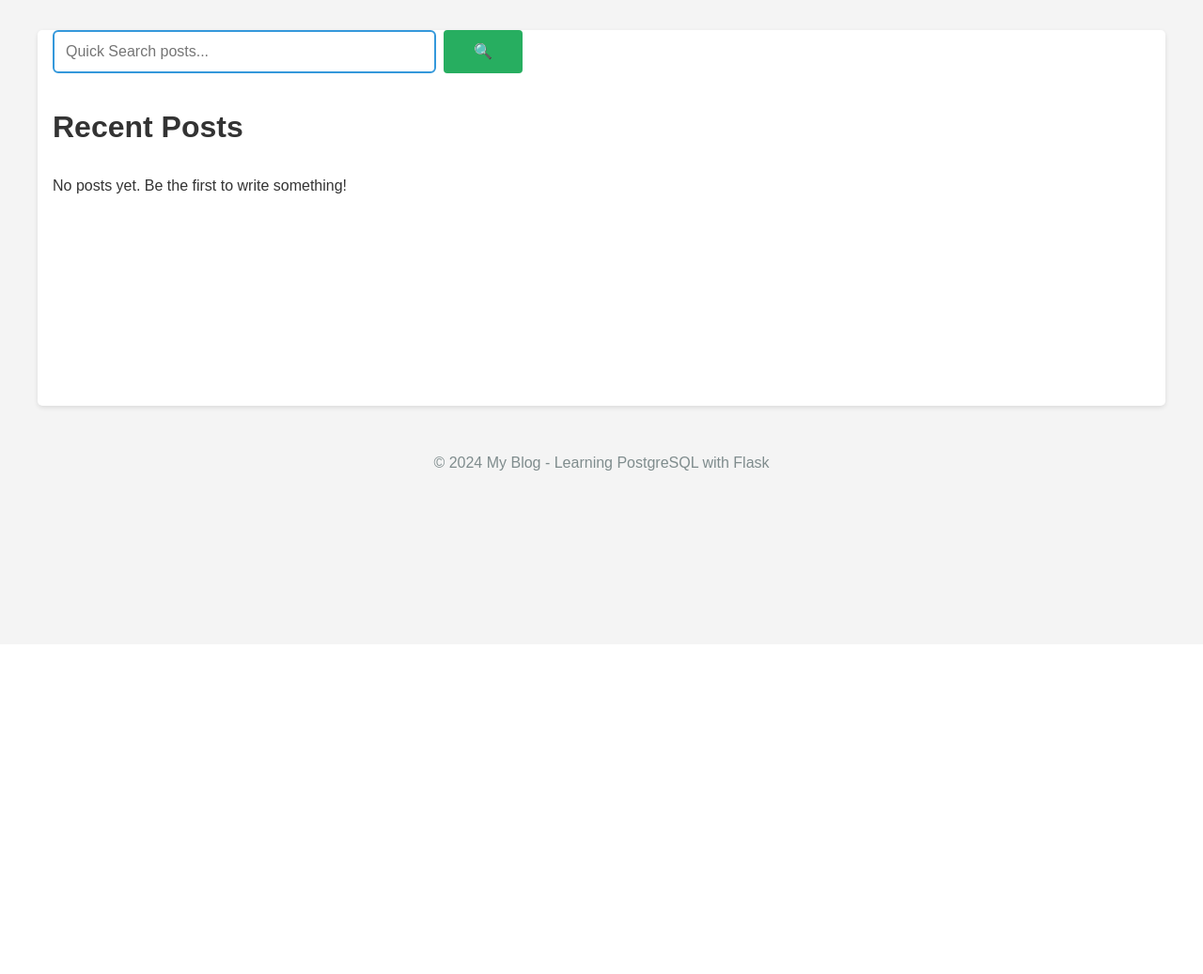
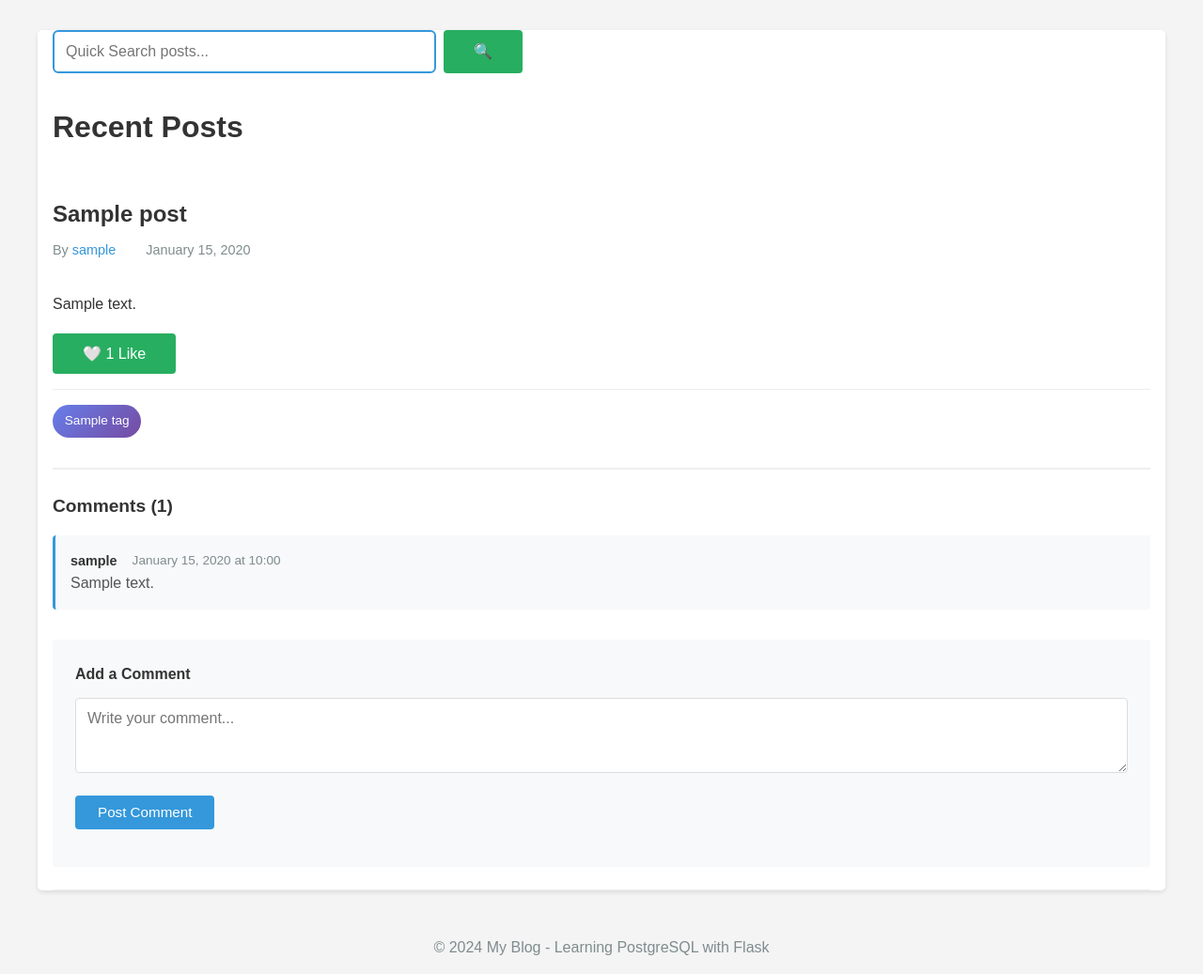
Before and after one commit to stevebiczyk/flask-blog-app, a Flask app: page / in a window 1280 px wide. Shown: the part 114-1151 px from the top of the page at 94% size. Before the commit the page ends 615 px from the top, so only its background shows below. Run offline with Flask 3, Linux system fonts and the light colour scheme; a database or web service that is not in the repository returns one stand-in record (values such as "Sample title"); some libraries are stand-ins or nearby versions.

Commit message:
added likes route and bp to app.py, created likes script in index.html

```diff
--- a/app.py
+++ b/app.py
@@ -4,6 +4,7 @@ from routes.users import users_bp
 from routes.posts import posts_bp
 from routes.comments import comments_bp
 from routes.tags import tags_bp
+from routes.likes import likes_bp
 import os
 from dotenv import load_dotenv
 import markdown as md
@@ -20,6 +21,7 @@ app.register_blueprint(users_bp, url_prefix='/api')
 app.register_blueprint(posts_bp, url_prefix='/api')
 app.register_blueprint(comments_bp, url_prefix='/api')
 app.register_blueprint(tags_bp, url_prefix='/api')
+app.register_blueprint(likes_bp, url_prefix='/api')
 
 @app.template_filter('markdown')
 def markdown_filter(text):
@@ -32,7 +34,7 @@ def home():
         conn = get_db_connection()
         cur = conn.cursor()
 
-        # Get all posts with user information
+        # Get all posts with user information and like counts
         cur.execute('''
             SELECT
                 posts.id,
@@ -41,15 +43,30 @@ def home():
                 posts.created_at,
                 users.username,
                 users.id as user_id
+                COUNT(DISTINCT likes.user_id) as like_count
             FROM posts
             JOIN users ON posts.user_id = users.id
+            LEFT JOIN likes ON posts.id = likes.post_id
+            GROUP BY posts.id, posts.title, posts.content, posts.created_at, users.username, users.id
             ORDER BY posts.created_at DESC
         ''')
 
         posts = cur.fetchall()
 
+        # Get current user's liked posts if logged in
+        user_liked_posts = set()
+        if 'user_id' in session:
+            cur.execute(
+                'SELECT post_id FROM likes WHERE user_id = %s',
+                (session['user_id'],)
+            )
+            user_liked_posts = {row['post_id'] for row in cur.fetchall()}
+
         # get comments and tags for each post
         for post in posts:
+            # Check if the current user liked the post
+            post['liked_by_user'] = post['id'] in user_liked_posts
+
             # Get comments for the post
             cur.execute('''
                 SELECT
--- a/templates/index.html
+++ b/templates/index.html
@@ -51,6 +51,23 @@ content %}
 
     <div class="post-content markdown-content">
       {{ post.content|markdown | safe }}
+    </div>
+
+    <!-- Likes Section -->
+    <div class="post-interactions">
+      <button
+        class="like-btn {% if post.liked_by_user %}liked{% endif %}"
+        data-post-id="{{ post.id }}"
+        onclick="toggleLike({{ post.id }})"
+      >
+        <span class="like-icon"
+          >{% if post.liked_by_user %}❤️{% else %}🤍{% endif %}</span
+        >
+        <span class="like-count">{{ post.like_count }}</span>
+        <span class="like-text"
+          >{% if post.like_count == 1 %}Like{% else %}Likes{% endif %}</span
+        >
+      </button>
     </div>
 
     <!-- Tags Section -->
@@ -224,6 +241,62 @@ content %}
     }
         // Check post ownership on page load
         checkPostOwner();
+
+        // Function to toggle like status
+        async function toggleLike(postId) {
+            const likeBtn = document.querySelector(`.like-btn[data-post-id='${postId}']`);
+            const likeIcon = likeBtn.querySelector('.like-icon');
+            const likeCount = likeBtn.querySelector('.like-count');
+            const likeText = likeBtn.querySelector('.like-text');
+
+            // Disable button during the request
+            likeBtn.disabled = true;
+
+            try {
+                const response = await fetch(`/api/posts/${postId}/like`, {
+                    method: 'POST',
+                    headers: {
+                        'Content-Type': 'application/json',
+                    },
+                });
+
+                const data = await response.json();
+
+                if (response.ok) {
+                  // Udate button icon
+                    if (data.liked) {
+                        likeIcon.textContent = '❤️';
+                        likeBtn.classList.add('liked');
+                    } else {
+                        likeIcon.textContent = '🤍';
+                        likeBtn.classList.remove('liked');
+                    }
+                    // Update like count
+                    likeCount.textContent = data.like_count;
+                   // Update like text
+                    likeText.textContent = data.like_count === 1 ? 'Like' : 'Likes';
+
+                    // Add animation
+                    likeBtn.classList.add('like-animate');
+                    setTimeout(() => {
+                        likeBtn.classList.remove('like-animate');
+                    }, 400);
+                } else {
+                  // Handle error
+                  if (response.status === 401) {
+                      alert('You must be logged in to like posts.');
+                    window.location.href = '/login';
+                  } else {
+                      alert('Error: ' + data.error);
+                }
+            } catch (error) {
+                console.error('Error toggling like:', error);
+                alert('Failed to toggle like. Please try again.');
+            } finally {
+                // Re-enable button
+                likeBtn.disabled = false;
+            }
+        }
   </script>
 </div>
 {% endblock %}
```
